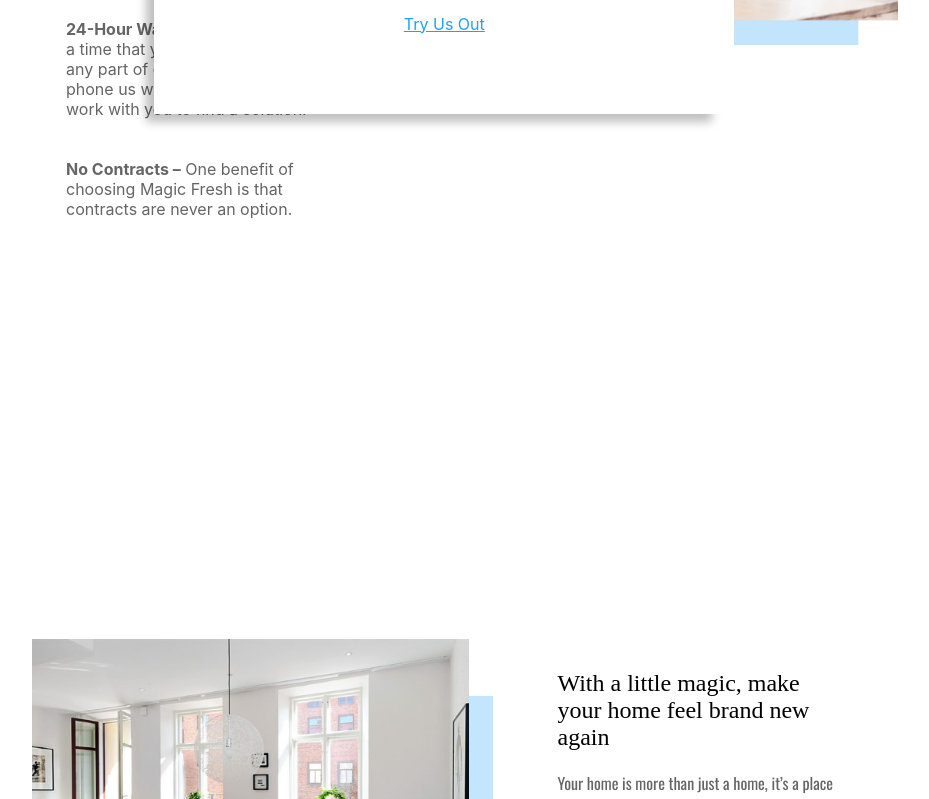
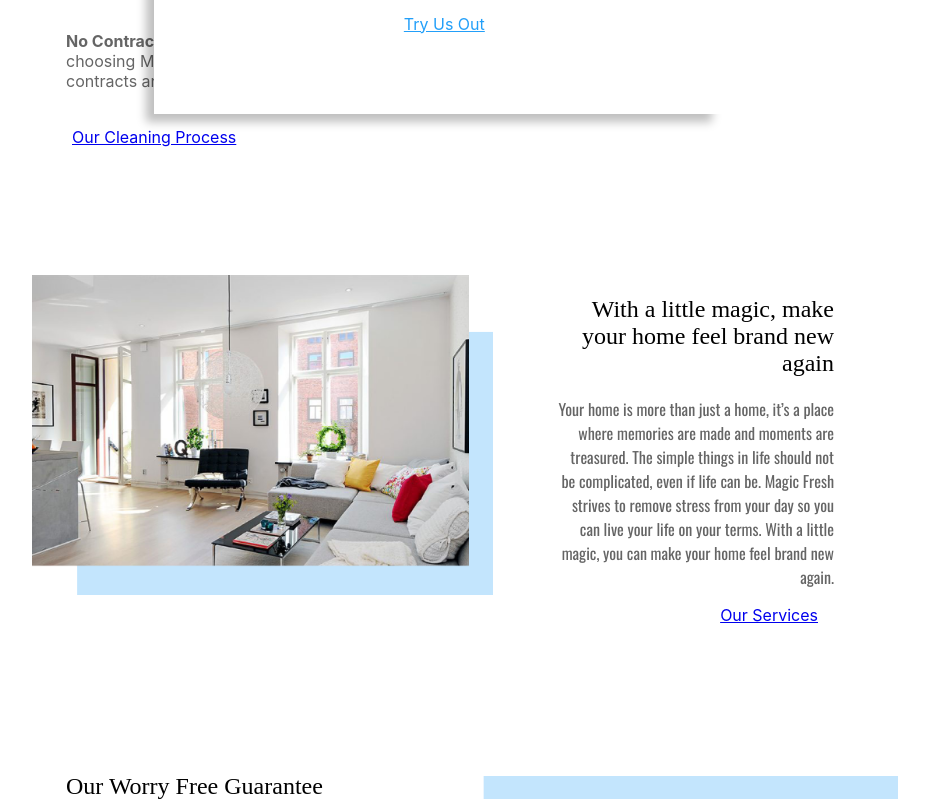
Before and after one commit to Mister-97/Magic-fresh, a Next.js app: page / in a window 1280 px wide. Shown: the part 2241-3040 px from the top of the page, without its empty margins (190-1119 px from the left). Built offline with nearby package versions, Linux system fonts and the light colour scheme.

Commit message:
updated home page

```diff
--- a/components/Features/Feature.jsx
+++ b/components/Features/Feature.jsx
@@ -23,6 +23,7 @@ const Container = styled.div`
       height: auto
     }
   }
+
   h2,p {
     font-family: "poppins";
     font-style: normal;
@@ -49,7 +50,9 @@ const Container = styled.div`
   @media (max-width: 900px) {
     flex-direction: column;
   }
-  padding: 15vw;
+  padding: 5vw;
+  padding-right: 15vw;
+  padding-left: 15vw;
   ul {
     list-style: none;
     color: #656565;
--- a/components/Features/Features.jsx
+++ b/components/Features/Features.jsx
@@ -67,10 +67,16 @@ const Features = () => {
               Fresh is that contracts are never an option.
             </li>
           </ul>
+          <a
+            style={{ textAlign: "left", paddingLeft: "70px" }}
+            href="/services"
+          >
+            Our Cleaning Process
+          </a>
         </div>
       </Feature>
       <Feature reverse img="/homepage/brand-new.png">
-        <div>
+        <div style={{ textAlign: "right" }}>
           <h2>With a little magic, make your home feel brand new again</h2>
 
           <p>
@@ -80,6 +86,16 @@ const Features = () => {
             stress from your day so you can live your life on your terms. With a
             little magic, you can make your home feel brand new again.
           </p>
+          <a
+            style={{
+              textAlign: "right",
+              justifyContent: "right",
+              paddingRight: "5rem",
+            }}
+            href="/services"
+          >
+            Our Services
+          </a>
         </div>
       </Feature>
       <Feature img="/homepage/guarantee.png">
@@ -149,7 +165,7 @@ const TryOut = styled.div`
       padding: 80px 40px;
       max-width: 500px;
       @media (max-width: 900px) {
-        width: 50vw;
+        width: 100vw;
         left: 40%;
         top: 15%;
         padding: 12px;
--- a/components/Navbar.jsx
+++ b/components/Navbar.jsx
@@ -69,6 +69,9 @@ const Nav = styled.nav`
     text-decoration: none;
     color: #111;
   }
+  a:hover {
+    text-decoration: underline 4px solid #229ff9;
+  }
 
   @media (max-width: 900px) {
     justify-content: space-between;
```
